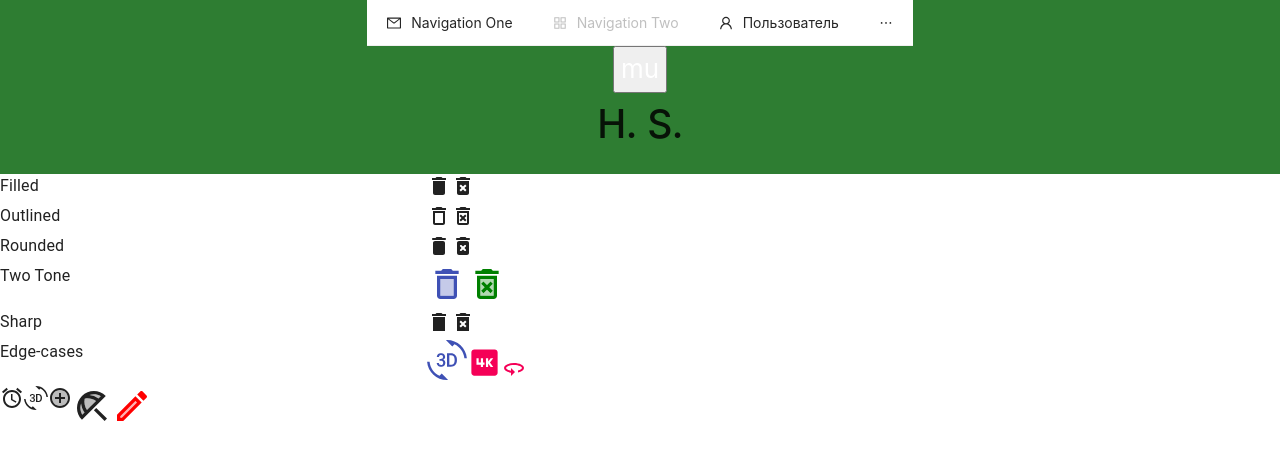
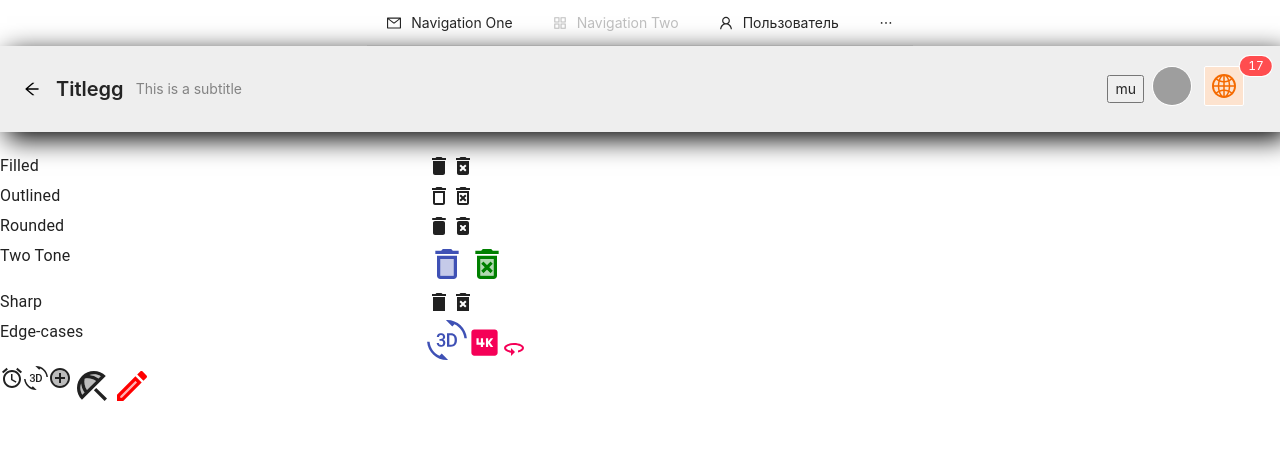
Before and after one commit to winch123/hair_salons, a React (Create React App) app: page /test in a window 1280 px wide. Shown: the top 460 px of the page. Built offline with nearby package versions, Linux system fonts and the light colour scheme; grey boxes are pictures that could not be loaded.

Commit message:
Изменение внешнего вида шапки. Обобщение загрузки справочника услуг салона.

```diff
--- a/src/App.css
+++ b/src/App.css
@@ -11,7 +11,6 @@
 }
 
 .App-header {
-  background-color: #2e7d32;
   display: flex;
   flex-direction: column;
   align-items: center;
--- a/src/App.js
+++ b/src/App.js
@@ -6,7 +6,6 @@ import { Router, Route, Switch, Redirect } from "react-router-dom"
 import PrivateRoute from './components/helpers/PrivateRoute'
 import ModalDialog from './components/helpers/ModalDialog'
 import {store, apiRequest, history} from './utils'
-import MySalonActiveRequests from './components/MySalonActiveRequests'
 import MainMenu from './components/MainMenu'
 import SelectSalon from './components/SelectSalon'
 
@@ -18,40 +17,29 @@ import test from './components/test';
 import './App.css';
 
 export default function App() {
-	/*
-  apiRequest('get-salon-services-list', {salonId:1})
-  .then(res => {
-      //console.log(res)
-      store.dispatch({
-        type: 'UPDATE_SALON_SERVICES',
-        value: res,
-      })
-  })
-  */
-
   //const history = createBrowserHistory()
 
 	return (
 		<Provider store={store}>
+
+			<Router history={history}>
 				<header className="App-header">
 					<MainMenu />
-			<MySalonActiveRequests/>
-			<h2>H. S.</h2>
 				</header>
+				<br/>
 
-        <Router history={history}>
 				<Switch>
 					<PrivateRoute path='/schedule' component={CommonSchedule} />
 					<PrivateRoute path='/SelectSalon' component={SelectSalon} />
 					<Route path='/settings' component={SalonSettings} />
 					<Route path='/Login' component={Login} />
 					<Route path='/test' component={test} />
-                <Redirect from='/' to='/schedule'/>
+					<Redirect from='/' to='/SelectSalon'/>
 				</Switch>
 			</Router>
 
 			<ModalDialog />
 
 		</Provider>
-  );
+	)
 }
--- a/src/components/BaseComponent.js
+++ b/src/components/BaseComponent.js
@@ -1,4 +1,5 @@
 import { Component } from 'react'
+import {apiRequest, dispatch} from "../utils.js"
 
 export default class BaseComponent extends Component {
 
@@ -63,4 +64,12 @@ export default class BaseComponent extends Component {
       this.setState({[rootName]: ss})
   }
 
+	updateSalonServices () {
+		apiRequest('get-salon-services-list')
+		.then(res => {
+			//console.log(res)
+			dispatch('UPDATE_SALON_SERVICES', res)
+		})
+	}
+
 }
--- a/src/components/CommonSchedule.jsx
+++ b/src/components/CommonSchedule.jsx
@@ -1,4 +1,5 @@
 import React from 'react';
+import {Link} from 'react-router-dom'
 import BaseComponent from './BaseComponent.js'
 
 import {apiRequest, store} from "../utils.js";
@@ -23,9 +24,10 @@ class CommonSchedule extends BaseComponent {
     };
 
     componentDidMount() {
+		this.updateSalonServices()
       this.UpdateWorkshifts()
       setTimeout(() => {
-	this.myRef.current.scrollLeft = 100
+	//this.myRef.current.scrollLeft = 100
       }, 500)
     }
 
@@ -44,8 +46,8 @@ class CommonSchedule extends BaseComponent {
         })
     }
 
-    onSelectWorkshift(shiftId, masterId, dayId) {
-        //console.info(shiftId, masterId, dayId);
+	onSelectWorkshift(masterId, dayId) {
+		let shiftId = this.props.workshifts[dayId].masters[masterId].shift_id
         apiRequest('schedule-get', {shiftId})
 
         this.setState({
@@ -68,8 +70,10 @@ class CommonSchedule extends BaseComponent {
 
     render() {
         let {workshifts} = this.props
+
         return (
             <div style={{userSelect: 'none'}}>
+				<Link to="/settings">настройки</Link>
 		<CreateShift
 		    visible = {this.state.createShiftButtonVisible}
 		    onClose = {(result) => {
@@ -115,11 +119,13 @@ class CommonSchedule extends BaseComponent {
 					    <td key={selDate} style={{}}>
 						{ workshifts[selDate].masters[master.id] &&
 							<div
-								onClick = {() => this.onSelectWorkshift(workshifts[selDate].masters[master.id].shift_id, master.id, selDate)}
+								onClick = {() => this.onSelectWorkshift(master.id, selDate)}
 								className = {classNames('CommonSchedule-Shift',
 								this.state.currentShiftId === workshifts[selDate].masters[master.id].shift_id  ? 'CommonSchedule-ShiftActive' : '')}
 							>
-								<div style={{fontSize:'1.1em', width:'155px'}}>{workshifts[selDate].masters[master.id].text}</div>
+								<div style={{fontSize:'1.1em', width:'155px'}}>
+									{workshifts[selDate].masters[master.id].text}
+								</div>
 								<div style={{fontSize:'0.8em'}}  dangerouslySetInnerHTML={{__html: workshifts[selDate].masters[master.id].description}} />
 							</div>
 						||
--- a/src/components/CreateShift.js
+++ b/src/components/CreateShift.js
@@ -20,7 +20,7 @@ export default class CreateShift extends BaseComponent {
 
     return (<div>
 
-	<Modal title="Создание смены"
+			<Modal title = {"Создание смены на " + moment(this.props.selectedDate).format('D MMM Y')}
 	    visible={this.props.visible}
 	    onOk={() => {
 	      apiRequest('create-workshift', {
@@ -37,9 +37,6 @@ export default class CreateShift extends BaseComponent {
 	    okButtonProps={{disabled: !this.state.timeBegin || !this.state.timeEnd }}
 	>
 
-	  CreateShift
-	  <RangePicker defaultValue={moment('12:05', format)} format={format} minuteStep={5} size="large" />
-	  <br/>
 	  начало: <TimePicker
 	    defaultValue={moment('07:00', format)}
 	    format={format}
@@ -49,7 +46,8 @@ export default class CreateShift extends BaseComponent {
 	    onChange={val => this.setState( {timeBegin: val.format(format)} )}
 	    style={{width:'120px'}}
 	  />
-	  конец: <TimePicker
+
+			&emsp; конец: <TimePicker
 	    defaultValue={moment('12:10', format)}
 	    format={format}
 	    minuteStep={10}
@@ -59,9 +57,6 @@ export default class CreateShift extends BaseComponent {
 	    style={{width:'120px'}}
 	  />
 
-	  <br/>
-	  <div>{this.state.timeBegin}</div>
-
 	</Modal>
 
       </div>);
--- a/src/components/DayPersonalSchedule.js
+++ b/src/components/DayPersonalSchedule.js
@@ -82,13 +82,13 @@ class DayPersonalSchedule extends Component {
         const schedule = this.props.DaySchedule.schedule
         const DurationShiftMinutes = Number(this.props.DaySchedule.DurationShiftMinutes)
         const BeginShiftMinutes = Number(this.props.DaySchedule.BeginShiftMinutes)
+		const master_id = this.props.DaySchedule.master_id
 
         let sch1 = this.formatSchedule(schedule, DurationShiftMinutes)
-        //console.log(this.props.DaySchedule);
 
         return (
             <div>
-                <h2>{this.props.persons[this.props.DaySchedule.master_id].name}  рассписание на </h2>
+                <h2>{this.props.persons[master_id].name}  рассписание на </h2>
                 {sch1.map((d, index) => (
                     <div key={index} className="DaySchedule-interval" onClick={this.onIntervalClick.bind(this, d.begin, d.duration, d.s_type)}>
                         <div>
--- a/src/components/MainMenu.jsx
+++ b/src/components/MainMenu.jsx
@@ -1,8 +1,10 @@
 import React, {Component} from 'react'
-import {Menu} from 'antd'
-import { MailOutlined, AppstoreOutlined, SettingOutlined, UserOutlined } from '@ant-design/icons'
+import {Link} from 'react-router-dom'
+import {Menu, Affix, PageHeader, Badge, Avatar} from 'antd'
+import {MailOutlined, AppstoreOutlined, SettingOutlined, GlobalOutlined, UserOutlined} from '@ant-design/icons'
 
 import {dispatch, apiRequest, history} from "../utils.js"
+import MySalonActiveRequests from './MySalonActiveRequests'
 
 const { SubMenu } = Menu
 
@@ -33,14 +35,15 @@ export default class MainMenu extends Component {
 			})
 		}
 
-		if (e.key === 'setting:3') {
-			dispatch('SET_CURRENT_MODAL', null)
+		if (e.key === 'mail') {
+			history.push('/schedule')
 		}
 	}
 
 
 	render() {
 		return (
+		<>
 			<Menu onClick={this.handleClick} selectedKeys={[this.current]} mode="horizontal">
 				<Menu.Item key="mail" icon={<MailOutlined />}>
 					Navigation One
@@ -55,7 +58,9 @@ export default class MainMenu extends Component {
 					</Menu.ItemGroup>
 					<Menu.ItemGroup title="Item 2">
 						<Menu.Item key="setting:3">Option 3</Menu.Item>
-						<Menu.Item key="setting:4">Option 4</Menu.Item>
+						<Menu.Item key="setting:4">
+							<Link to="/settings">Настройки салона 2</Link>
+						</Menu.Item>
 					</Menu.ItemGroup>
 				</SubMenu>
 				<Menu.Item key="settings" icon={<SettingOutlined />}>
@@ -64,6 +69,34 @@ export default class MainMenu extends Component {
 					</a>
 				</Menu.Item>
 			</Menu>
+
+			<Affix offsetTop={0} style={{width:'100%'}}>
+				<PageHeader
+					style={{background:'#eee', boxShadow: '7px 7px 25px #000' }}
+					ghost={true}
+					onBack={() => window.history.back()}
+					title = "Titlegg"
+					subTitle="This is a subtitle"
+					extra={[
+					<>
+						<MySalonActiveRequests/>
+						<Avatar.Group>
+							<Avatar size="large" src="https://zos.alipayobjects.com/rmsportal/ODTLcjxAfvqbxHnVXCYX.png" />
+							<Badge count={17}>
+								<Avatar
+									style={{color: '#f56a00', backgroundColor: '#fde3cf' }}
+									icon={<GlobalOutlined />}
+									shape="square" size="large"
+									placement="top"
+								/>
+							</Badge>
+						</Avatar.Group>
+					</>
+					]}
+				>
+				</PageHeader>
+			</Affix>
+		</>
 		)
 	}
 }
--- a/src/components/SelectSalon.jsx
+++ b/src/components/SelectSalon.jsx
@@ -1,5 +1,6 @@
 import React, {Component} from 'react'
-import {Input} from 'antd'
+import {Input, Tooltip} from 'antd'
+import {ClockCircleTwoTone, LoginOutlined} from '@ant-design/icons'
 
 //import {debounce} from 'lodash/fp'
 //import * as _ from 'lodash'
@@ -69,15 +70,23 @@ export default class SelectSalon extends Component {
 				<ul>
 					{this.state.mySalons.map(salon => (
 						<li key={salon.id}>
-							<span style={{display:'inline-block', width:'111px',}}>
+							<span style={{display:'inline-block', width:'122px',}}>
 								{salon.myRoles.length == 0
-									? 'ожидаем'
+									? <Tooltip placement="topLeft" title='Ожидание решения от администратора салона.'>
+										<ClockCircleTwoTone
+											twoToneColor="#eb2f96"
+											style={{fontSize: "20px"}}
+										/>
+									</Tooltip>
 									: <button
 										onClick={e => {
 											localStorage.setItem('currentSalonId', salon.id)
 											this.props.history.push('/schedule')
 										}}
-										>перейти</button>}
+									>
+										<LoginOutlined style={{fontSize: "18px"}}/>
+										&nbsp; Войти
+									</button>}
 							</span>
 							{salon.name}
 						</li>
```
Lines whose indentation alone changed are shown as unchanged.
